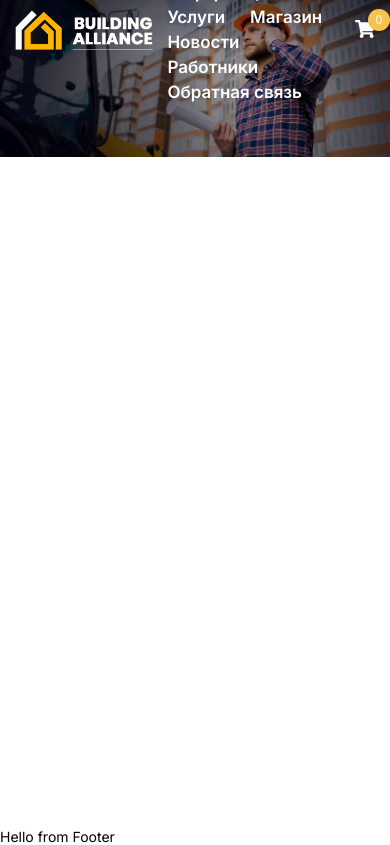
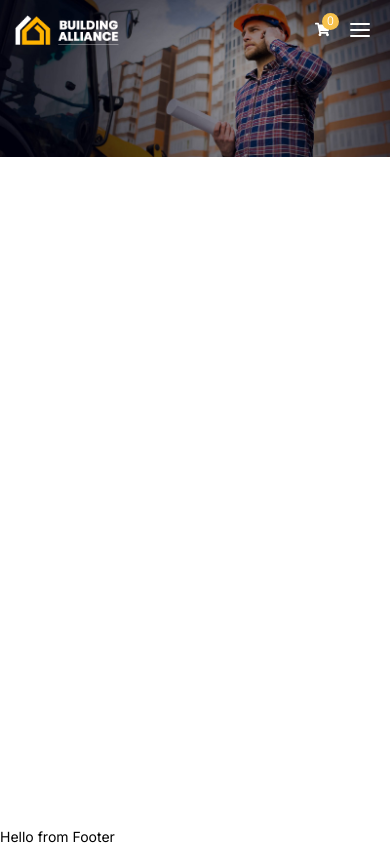
Before and after one commit to FiR3N/building-alliance-client, a React (Vite) app: page / in a window 390 px wide. Built offline with nearby package versions, Linux system fonts and the light colour scheme.

Commit message:
end header(99%)

```diff
--- a/src/App.scss
+++ b/src/App.scss
@@ -9,18 +9,39 @@
   line-height: 25px;
 }
 
+/*BLOCKS------------------------------------------------------------------------------------------------------------*/
+.bar {
+  width: 30px;
+  height: 3px;
+  margin: 2.5px auto;
+
+  background-color: #ffffff;
+  border-radius: 6px;
+
+  transition: all 0.3s ease;
+}
+
+/*SOMESTYLES------------------------------------------------------------------------------------------------------*/
 body {
-  font-family: $inter;
   overflow-x: hidden;
+
+  font-family: $font-inter;
+
+  &._noscroll {
+    overflow: hidden;
+  }
 }
 
 .wrapper {
+  min-height: 100vh;
+
+  position: relative;
+  z-index: 0;
+
   display: flex;
   flex-direction: column;
-  min-height: 100vh;
-  position: relative;
-  z-index: 0;
 }
+
 .main {
   flex: 1 1 auto;
 }
--- a/src/assets/styles/variables.scss
+++ b/src/assets/styles/variables.scss
@@ -1,10 +1,29 @@
 /*COLORS-----------------------------------------------------------------------------------------------------------*/
-$sun_color: #f7c24d; //buttons, links, icons
-$wet_asphalt: #4a4a4a; //text, headlines
-$bg-color: #f7f7f7; //bg
-$black: #262626; //text, headlines
+$ui-sun-color: #f7c24d; //buttons, links, icons
+$ui-wet-asphalt-color: #4a4a4a; //text, headlines
+$ui-bg-color: #f7f7f7; //bg
+$ui-black-color: #262626; //text, headlines
 /*CONTAINER--------------------------------------------------------------------------------------------------------*/
 $max-width: 1170px;
 /*FONTS------------------------------------------------------------------------------------------------------------*/
-$inter: "Inter", sans-serif;
-$open-sans: "Open Sans", sans-serif;
+$font-inter: "Inter", sans-serif;
+$font-open-sans: "Open Sans", sans-serif;
+/*ZINDEX-----------------------------------------------------------------------------------------------------------*/
+$ui-index-1: 1; //for crawling in general stream
+$ui-index-2: 2; //for crawling in general stream
+$ui-index-3: 3; //for masks
+$ui-index-4: 4; //for sidebars
+$ui-index-5: 5; //for modals
+$ui-index-6: 6; //for blocking element
+/*BREAKPOINTS------------------------------------------------------------------------------------------------------*/
+$ui-mobile-min: "screen and (min-width: 20em)";
+$ui-mobile-max: "screen and (max-width: 35.9625em)";
+
+$ui-tablet-min: "screen and (min-width: 36em)";
+$ui-tablet-max: "screen and (max-width: 61.9625em)";
+
+$ui-desktop-min: "screen and (min-width: 62em)";
+$ui-desktop-max: "screen and (max-width: 75em)";
+
+$ui-mouse-device: "(hover: none) and (pointer: coarse)";
+$ui-touch-device: "(hover: hover) and (pointer: fine)";
--- a/src/components/Business/Navbar/Navbar.module.scss
+++ b/src/components/Business/Navbar/Navbar.module.scss
@@ -3,7 +3,9 @@
     display: flex;
     flex-wrap: wrap;
   }
-  li:not(:last-child) {
-    margin-right: 25px;
+  li {
+    &:not(:last-child) {
+      margin-right: 25px;
+    }
   }
 }
--- a/src/components/Business/Navbar/Navbar.tsx
+++ b/src/components/Business/Navbar/Navbar.tsx
@@ -1,13 +1,15 @@
-import { FC } from "react";
+import { Dispatch, FC, SetStateAction } from "react";
 import cls from "./Navbar.module.scss";
 import CustomLink from "../../UI/CustomLink/CustomLink";
 
-interface NavbarProps {}
+interface NavbarProps {
+  setIsActive?: Dispatch<SetStateAction<boolean>>;
+}
 
-const Navbar: FC<NavbarProps> = () => {
+const Navbar: FC<NavbarProps> = ({ setIsActive }) => {
   return (
     <nav className={cls.navbar}>
-      <ul>
+      <ul onClick={() => setIsActive!((prev) => !prev)}>
         <li>
           <CustomLink to="/">Главная</CustomLink>
         </li>
--- a/src/components/Layout/Header/Header.module.scss
+++ b/src/components/Layout/Header/Header.module.scss
@@ -1,94 +1,265 @@
 .header {
+  width: 100%;
+
   position: absolute;
   top: 0;
   left: 0;
-  z-index: 10;
-  width: 100%;
-  font-family: $open-sans;
+  z-index: 2;
+
+  font-family: $font-open-sans;
+
   &Info {
     background-color: rgba(black, 0.6);
+
     &Content {
+      height: 50px;
+
       display: flex;
       align-items: center;
       justify-content: space-between;
-      height: 50px;
+
       &Contacts {
         display: flex;
         align-items: center;
         gap: 20px;
+
         svg {
-          color: $sun_color;
+          color: $ui-sun-color;
           width: 12px;
           height: 12px;
         }
+
         &Item {
           display: flex;
           align-items: center;
           gap: 10px;
+
           color: #ffffff;
+
           a {
             color: #ffffff;
             transition: all 0.3s ease;
           }
+
           &:hover {
             a {
-              color: $sun_color;
+              color: $ui-sun-color;
             }
           }
         }
       }
     }
   }
+
   &Nav {
     &Content {
+      height: 60px;
+      padding-top: 10px;
+      padding-bottom: 10px;
+
       display: flex;
       align-items: center;
       justify-content: space-between;
-      height: 60px;
-      padding-top: 10px;
-      padding-bottom: 10px;
     }
+
     &Logo {
       height: 40px;
     }
+
+    &Buttons {
+      display: flex;
+      align-items: center;
+      gap: 20px;
+    }
+
     &Cart {
       position: relative;
+
       svg {
-        color: #ffffff;
         width: 20px;
         height: 20px;
+
         transition: all 0.3s ease;
+
+        color: #ffffff;
       }
+
       .cartCount {
+        width: 22px;
+        height: 22px;
+
         position: absolute;
         top: -10px;
         right: -15px;
         z-index: 1;
-        width: 22px;
-        height: 22px;
+
         display: flex;
         align-items: center;
         justify-content: center;
-        background-color: $sun_color;
+
+        font-size: 12px;
+
+        transition: all 0.3s ease;
+
+        background-color: $ui-sun-color;
         border-radius: 50%;
-        font-size: 12px;
         color: #ffffff;
-        transition: all 0.3s ease;
       }
+
       &:hover {
         svg {
-          color: $sun_color;
+          color: $ui-sun-color;
         }
         .cartCount {
-          color: $sun_color;
+          color: $ui-sun-color;
           background-color: #ffffff;
         }
       }
     }
+
+    &HambContent {
+      display: none;
+      padding: 5px;
+    }
+
+    &Hamb {
+      display: flex;
+      flex-direction: column;
+      &:hover {
+        span {
+          background-color: $ui-sun-color;
+        }
+      }
+    }
+
+    &Popup {
+      display: none;
+      &Content {
+      }
+    }
+
+    ._active {
+      display: block;
+      right: 0;
+      top: 0;
+      overflow: scroll;
+    }
   }
+  // :)
+  @media screen and (min-width: 48.1em) {
+    &Nav {
+      &Popup,
+      ._active {
+        display: none;
+      }
+    }
+  }
+  // :)
   @media screen and (max-width: 48em) {
     &Info {
       display: none;
     }
+    &Nav {
+      &Content {
+        padding-top: 5px;
+        padding-bottom: 5px;
+      }
+      &Cart {
+        padding: 5px;
+        .cartCount {
+          top: -8px;
+          right: -8px;
+        }
+      }
+      nav {
+        display: none;
+      }
+      &HambContent {
+        display: block;
+      }
+      &Popup {
+        width: 100%;
+        height: 100%;
+        padding-top: 20px;
+        padding-bottom: 20px;
+
+        position: fixed;
+        top: 0;
+        right: -100%;
+        z-index: 3;
+
+        display: block;
+
+        background-color: rgba($color: black, $alpha: 0.9);
+
+        transition: all 0.5s ease-in-out;
+
+        &Button {
+          padding: 10px;
+
+          position: absolute;
+          top: 5px;
+          right: 5px;
+
+          display: flex;
+          flex-direction: column;
+
+          span {
+            &:first-child {
+              transform: translate(0px, 8px) rotate(45deg);
+            }
+            &:last-child {
+              transform: translate(0px, 0px) rotate(-45deg);
+            }
+          }
+        }
+
+        nav {
+          display: block;
+          border-bottom: 2px solid #ffffff;
+
+          ul {
+            li {
+              width: 100%;
+              height: 100%;
+              margin-bottom: 15px;
+
+              &:not(:last-child) {
+                margin-right: 0px;
+              }
+            }
+          }
+        }
+      }
+    }
+  }
+  @media #{$ui-mobile-max} {
+    &Nav {
+      &Logo {
+        height: 30px;
+      }
+      &Buttons {
+        gap: 10px;
+      }
+      &Cart {
+        svg {
+          width: 15px;
+          height: 15px;
+        }
+        .cartCount {
+          width: 17px;
+          height: 17px;
+          top: -4px;
+          right: -4px;
+        }
+      }
+      &Hamb {
+        span {
+          width: 20px;
+          height: 2px;
+          margin: 1.8px auto;
+        }
+      }
+    }
   }
 }
--- a/src/components/Layout/Header/HeaderNav/HeaderNav.tsx
+++ b/src/components/Layout/Header/HeaderNav/HeaderNav.tsx
@@ -1,13 +1,24 @@
-import { FC } from "react";
+import { FC, useLayoutEffect, useState } from "react";
 import cls from "../Header.module.scss";
 import classNames from "classnames";
 import logo from "../../../../assets/img/logo.png";
 import { FaShoppingCart } from "react-icons/fa";
 import { Link } from "react-router-dom";
 import Navbar from "../../../Business/Navbar/Navbar";
+import Socials from "../../../UI/Socials/Socials";
 interface HeaderNavProps {}
 
 const HeaderNav: FC<HeaderNavProps> = () => {
+  const [isHambActive, setIsHambActive] = useState<boolean>(false);
+
+  useLayoutEffect(() => {
+    if (isHambActive) {
+      document.querySelector("body")?.classList.add("_noscroll");
+    } else {
+      document.querySelector("body")?.classList.remove("_noscroll");
+    }
+  }, [isHambActive]);
+
   return (
     <div className={cls.headerNav}>
       <div className={classNames(cls.headerNavContent, "container")}>
@@ -15,9 +26,38 @@ const HeaderNav: FC<HeaderNavProps> = () => {
           <img className={cls.headerNavLogo} src={logo} alt="logo" />
         </Link>
         <Navbar />
-        <div className={cls.headerNavCart}>
-          <FaShoppingCart />
-          <span className={cls.cartCount}>0</span>
+        <div className={cls.headerNavButtons}>
+          <div className={cls.headerNavCart}>
+            <FaShoppingCart />
+            <span className={cls.cartCount}>0</span>
+          </div>
+          <div
+            className={cls.headerNavHambContent}
+            onClick={() => setIsHambActive((prev) => !prev)}
+          >
+            <div className={cls.headerNavHamb}>
+              <span className="bar"></span>
+              <span className="bar"></span>
+              <span className="bar"></span>
+            </div>
+          </div>
+        </div>
+      </div>
+      {/* //need fixes */}
+      <div
+        className={classNames(cls.headerNavPopup, isHambActive && cls._active)}
+      >
+        <div className={classNames(cls.headerNavPopupContent, "container")}>
+          <div
+            className={cls.headerNavPopupButton}
+            onClick={() => setIsHambActive(false)}
+          >
+            <span className="bar" />
+            <span className="bar" />
+          </div>
+          <Navbar setIsActive={setIsHambActive} />
+          <br />
+          <Socials />
         </div>
       </div>
     </div>
--- a/src/components/UI/CustomLink/CustomLink.module.scss
+++ b/src/components/UI/CustomLink/CustomLink.module.scss
@@ -1,5 +1,5 @@
 .customLink {
-  font-family: $inter;
+  font-family: $font-inter;
   font-size: 17px;
   line-height: 25px;
   font-weight: 600;
@@ -8,8 +8,8 @@
   padding-bottom: 5px;
 }
 .activeCustomLink {
-  color: rgba($sun_color, 1);
+  color: rgba($ui-sun_color, 1);
   &:hover {
-    color: rgba($sun_color, 1);
+    color: rgba($ui-sun_color, 1);
   }
 }
--- a/src/components/UI/Socials/Socials.module.scss
+++ b/src/components/UI/Socials/Socials.module.scss
@@ -8,7 +8,7 @@
     color: white;
     transition: all 0.3s ease;
     &:hover {
-      color: $sun_color;
+      color: $ui-sun_color;
     }
   }
 }
```
